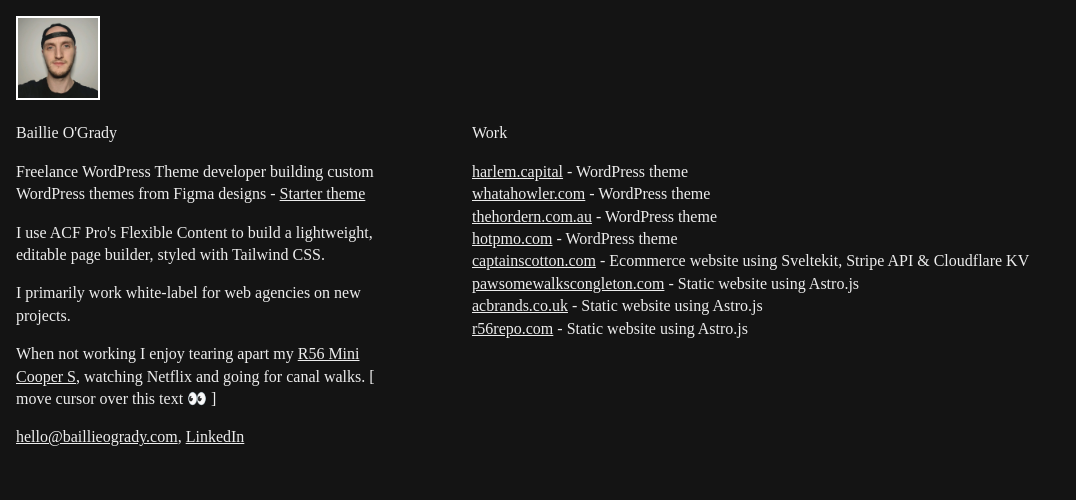
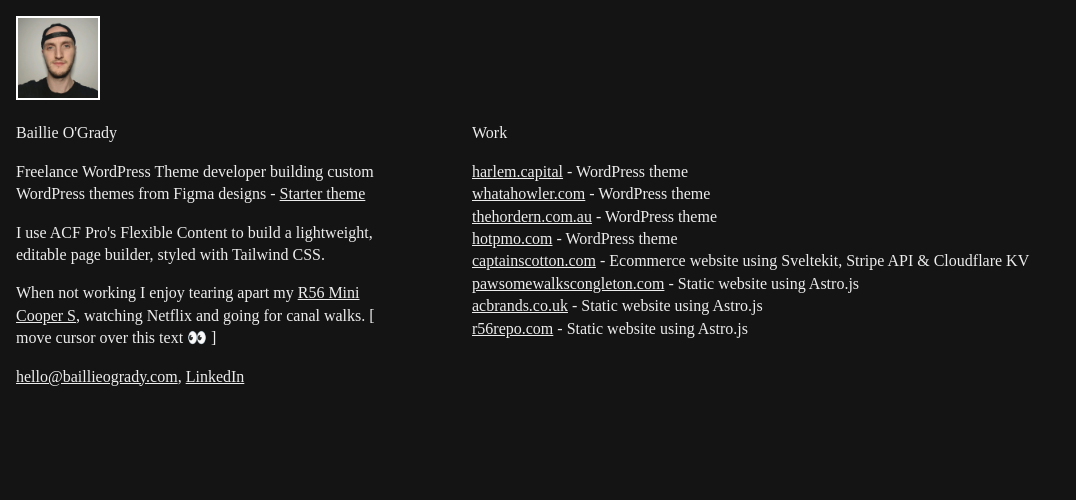
Before and after one commit to baillieogrady/portfolio, a plain HTML site: page index.html in a window 1280 px wide. Shown: the whole page, without its empty margins (0-1076 px from the left). Drawn offline with Linux system fonts and the light colour scheme.

Commit message:
update text

```diff
--- a/index.html
+++ b/index.html
@@ -221,9 +221,6 @@
                     <p style="margin-bottom: var(--small-spacing);">I use ACF Pro's Flexible Content to build a
                         lightweight,
                         editable page builder, styled with Tailwind CSS.
-                    <p style="margin-bottom: var(--small-spacing);">
-                        I primarily work white-label for web agencies on new projects.
-                    </p>
                     <p style="margin-bottom: var(--small-spacing);" id="hover-text">
                         When not working I enjoy tearing apart my <a href="https://r56repo.com/">R56 Mini Cooper S</a>,
                         watching Netflix and going for canal walks. [ move cursor over this text 👀 ]
```
